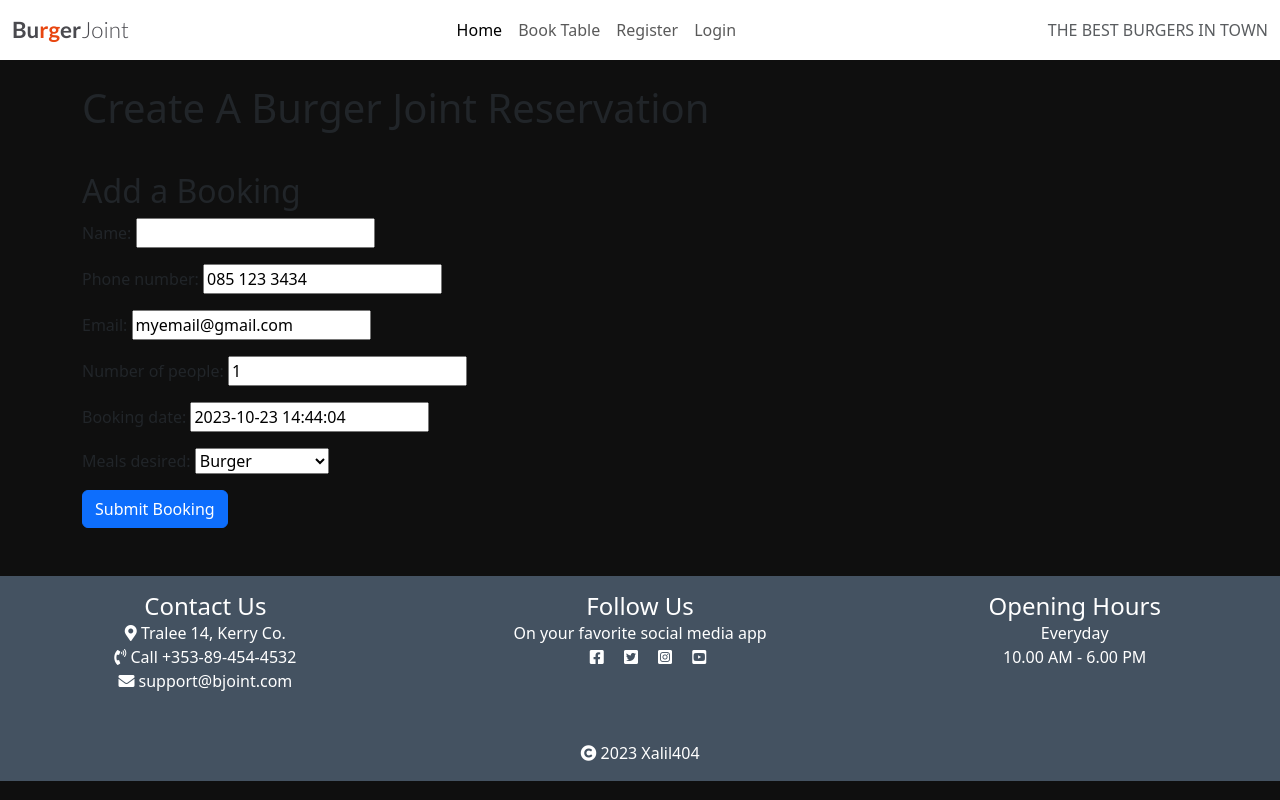
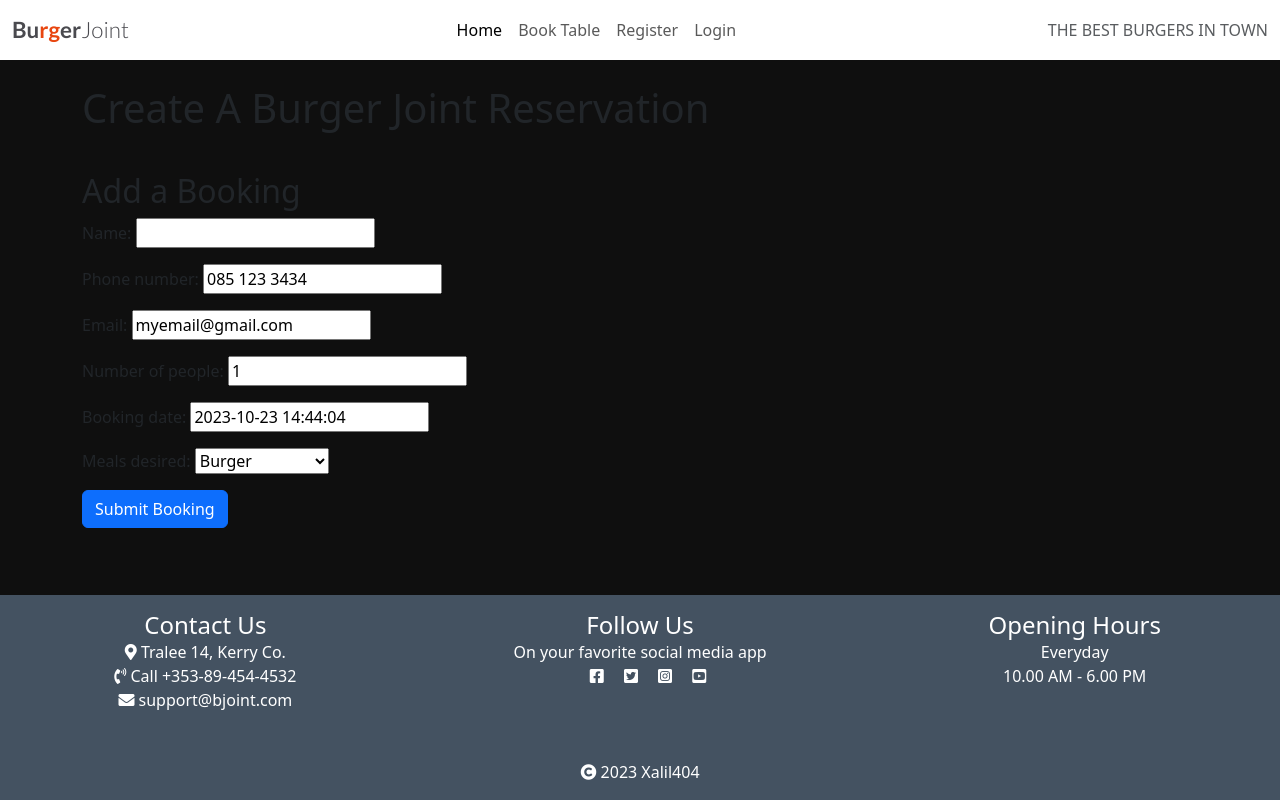
Before and after one commit to Xalil404/burgerjoint, a Django app: page /addtable/ in a window 1280 px wide. Run offline with Django 3.2, Linux system fonts and the light colour scheme; some libraries are stand-ins or nearby versions.

```diff
--- a/static/css/style.css
+++ b/static/css/style.css
@@ -1,5 +1,12 @@
+html {
+    height: 100%;
+  }
+
 body {
     background-color: #F9FAFC;
+    min-height: 100vh;
+    display: flex;
+    flex-direction: column;
 }
 
 .brand {
@@ -247,3 +254,7 @@ body {
     color: #fff;
     border: 4px solid white;
 }
+
+.main-bg {
+    flex: 1;
+  }
```
